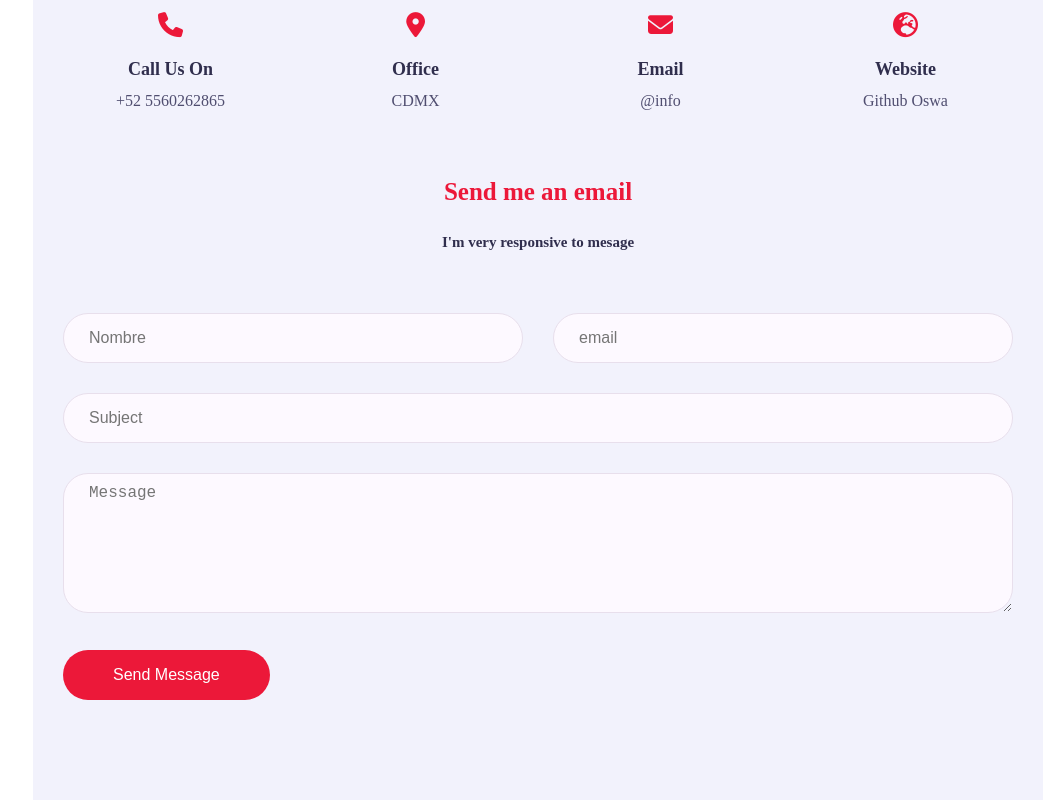
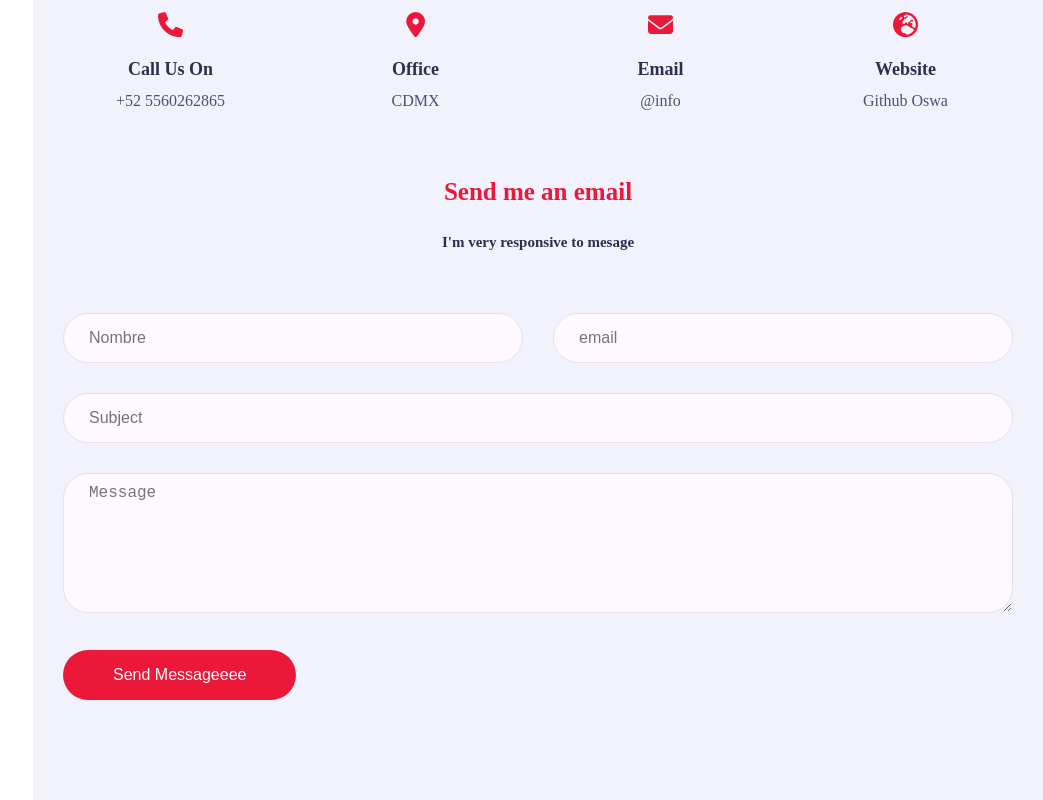
Before and after one commit to Oswaldo-Parrilla/Portafolio-CV-2024, a plain HTML site: page index.html in a window 1280 px wide. Shown: the part 5684-6484 px from the top of the page, without its empty margins (237-1280 px from the left). Drawn offline with Linux system fonts and the light colour scheme; a web font is replaced by a local one.

Commit message:
Prueba de guardado para Git Desktop

```diff
--- a/index.html
+++ b/index.html
@@ -515,7 +515,7 @@
                                 </div>
                                 <div class="row">
                                     <div class="form-item col-12 padd-15">
-                                        <button type="submit" class="btn">Send Message</button>
+                                        <button type="submit" class="btn">Send Messageeee</button>
                                     </div>
                                 </div>
                             </div>
```
